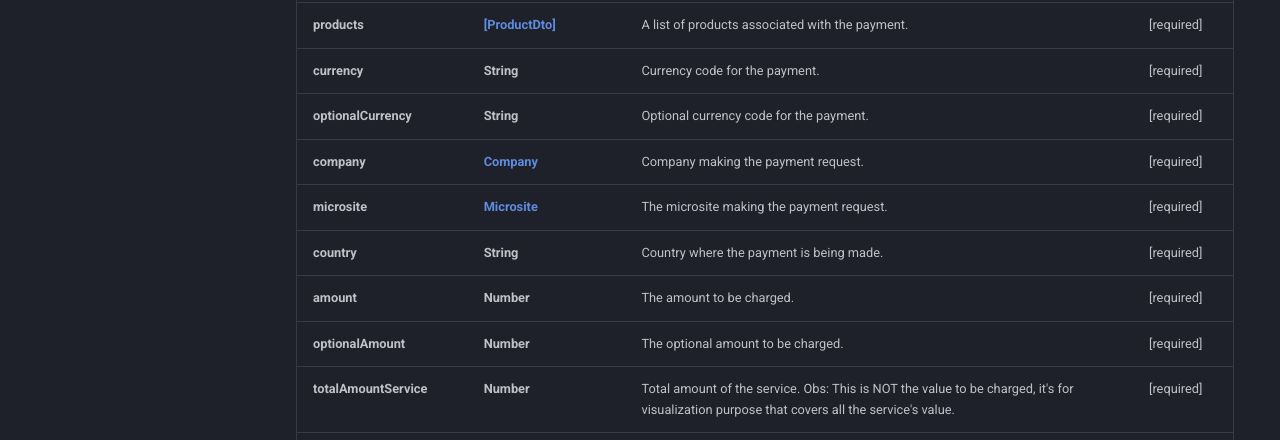
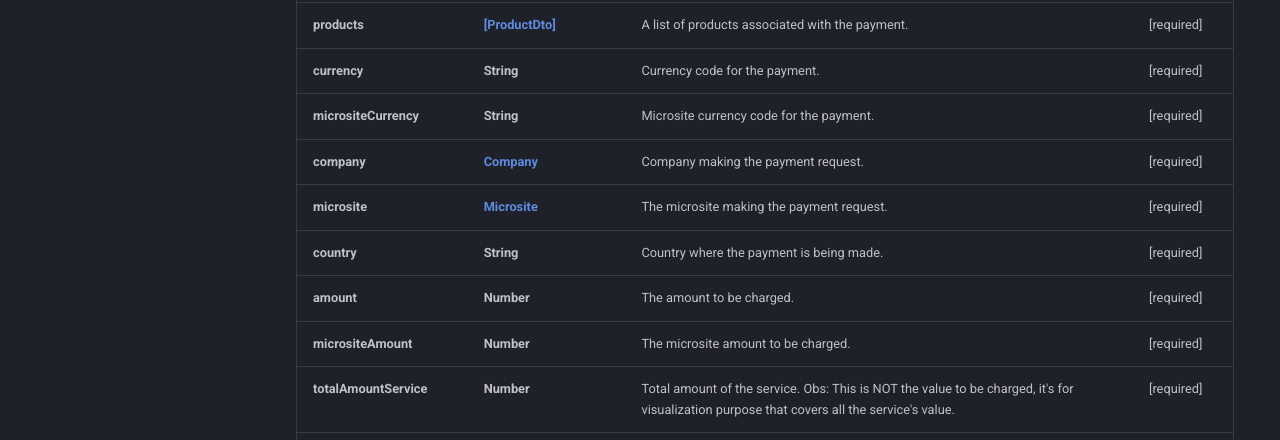
Before and after one commit to icligo/documentation, an MkDocs documentation site: the page built from docs/CreateIntentRequest.md, in a window 1280 px wide and 900 px high, scrolled down 554 px. Shown: the part 152-592 px from the top of the window. Built offline with MkDocs 1.6.1 and Material for MkDocs 9.7.7, drawn with Linux system fonts in a browser that asks for light colours; some of the changed text lies outside the part shown.

Commit message:
Update CreateIntentRequest.md

````diff
--- a/docs/CreateIntentRequest.md
+++ b/docs/CreateIntentRequest.md
@@ -14,12 +14,12 @@
 | **resume**                  | [**ResumeDto**](ResumeDto.md)                       |                                                                                                                                                                     | [required] |
 | **products**                | [**[ProductDto]**](ProductDto.md)                   | A list of products associated with the payment.                                                                                                                     | [required] |
 | **currency**                | **String**                                          | Currency code for the payment.                                                                                                                                      | [required] |
-| **optionalCurrency**                | **String**                                          | Optional currency code for the payment.                                                                                                                                      | [required] |
+| **micrositeCurrency**                | **String**                                          | Microsite currency code for the payment.                                                                                                                                      | [required] |
 | **company**                 | [**Company**](MicrositeEnum.md)                     | Company making the payment request.                                                                                                                                 | [required] |
 | **microsite**               | [**Microsite**](MicrositeEnum.md)                   | The microsite making the payment request.                                                                                                                           | [required] |
 | **country**                 | **String**                                          | Country where the payment is being made.                                                                                                                            | [required] |
 | **amount**                  | **Number**                                          | The amount to be charged.                                                                                                                                           | [required] |
-| **optionalAmount**    | **Number**                                          | The optional amount to be charged.                                                                                                                                           | [required] |
+| **micrositeAmount**    | **Number**                                          | The microsite amount to be charged.                                                                                                                                           | [required] |
 | **totalAmountService**      | **Number**                                          | Total amount of the service. Obs: This is NOT the value to be charged, it's for visualization purpose that covers all the service's value.                          | [required] |
 | **successUrl**              | **String**                                          | The success url to redirect the user after a successful payment.                                                                                                    | [optional] |
 | **failureUrl**              | **String**                                          | The failure url to redirect the user after a failure on the payment.                                                                                                | [optional] |
@@ -167,7 +167,7 @@
   ],
   "company": "icligo.pt",
   "currency": "EUR",
-  "optionalCurrency": "USD",
+  "micrositeCurrency": "USD",
   "microsite": "icligo.pt",
   "country": "pt",
   "manualCapture": true,
@@ -175,7 +175,7 @@
   "failureUrl": "https://failure.com",
   "ideaId": "15847300",
   "amount": 100.0,
-  "optionalAmount": 120.0,
+  "micrositeAmount": 120.0,
   "totalAmountService": 2500.00
 }
 ```
````
